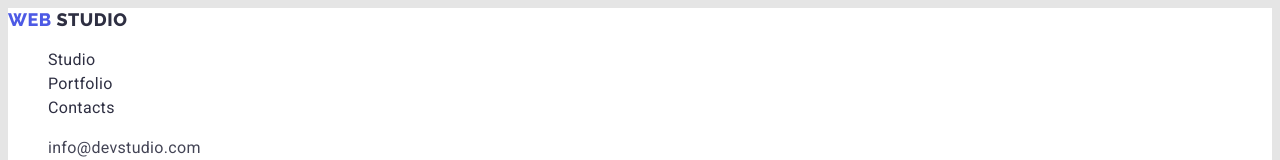
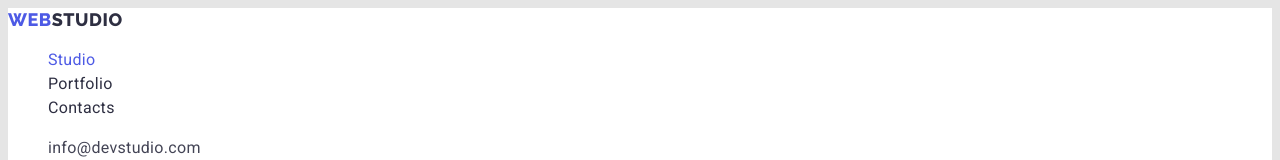
Before and after one commit to Yurchik1000/goit-markup-hw-02, a plain HTML site: page index.html in a window 1280 px wide. In both pictures the pointer is over the link "Studio". Shown: the top 160 px of the page. Drawn offline with Linux system fonts and the light colour scheme.

Commit message:
add hover for link

```diff
--- a/css/styles.css
+++ b/css/styles.css
@@ -40,6 +40,11 @@ line-height: 1.5;
 letter-spacing: 0.02em;
 color: var(--primary-color);
 }
+.header-link:hover,
+.header-link:focus{
+    color: var(--primary-btn);
+}
+
 .header-mail {
 font-size: 16px;
 line-height: 1.5;
```
Also changed, not shown: index.html (+2 -2 lines), portfolio.html (+2 -2 lines).
